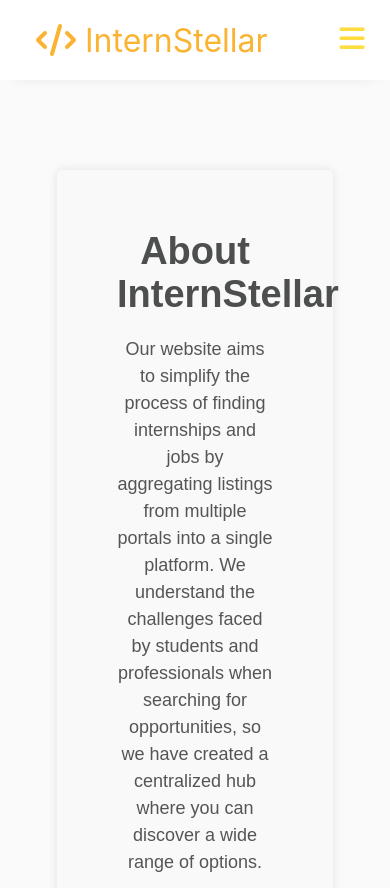
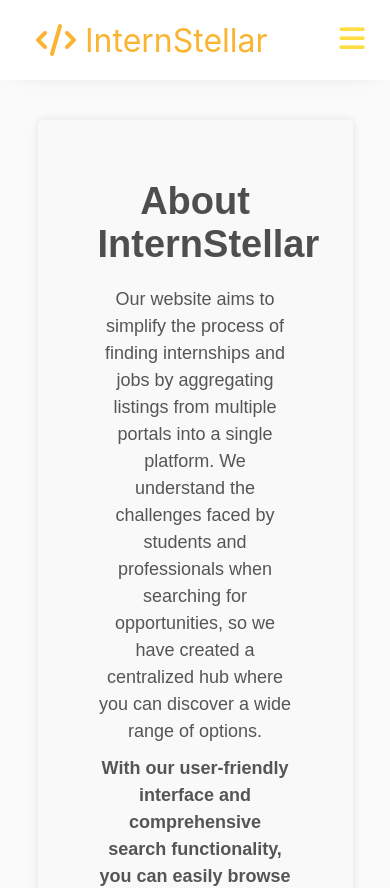
Before and after one commit to pranjaljain2882/InternStellar, a React (Create React App) app: page /about in a window 390 px wide. Shown: the top 888 px of the page. Built offline with nearby package versions, Linux system fonts and the light colour scheme; a web font is replaced by a local one.

Commit message:
Fixed about responsiveness

```diff
--- a/src/components/Pages/AuxiliaryPages/AuxiliaryPages.css
+++ b/src/components/Pages/AuxiliaryPages/AuxiliaryPages.css
@@ -15,13 +15,14 @@
   }
 
 .about-container {
-    max-width: 40%;
+  max-width: 50%;
     margin: 0 auto;
-  margin-top: 90px;
+    margin-top: 40px;
     padding: 60px;
     background-color: #f9f9f9;
     color: #4d4e4e;
     border-radius: 5px;
+    font-family: poppins,Arial,sans-serif;
     box-shadow: 0 0 10px rgba(0, 0, 0, 0.1);
   }
 
@@ -54,3 +55,12 @@
     margin-bottom: 5px;
     margin-top: 40px;
   }
+
+
+  /* @media screen and (max-width:800px) {
+    .about-container {
+      max-width: 90%;
+      margin: 0 auto;
+
+    }
+} */
--- a/src/components/Pages/RecentOpenings/RecentOpenings.css
+++ b/src/components/Pages/RecentOpenings/RecentOpenings.css
@@ -45,7 +45,7 @@
 
 @media screen and (max-width:1000px) {
     .recent{
-        width: 80%;
+        width: 90%;
         /* margin-left: 11%; */
     }
     .recentimg {
@@ -68,3 +68,9 @@
         margin: 1rem;
     }
 }
+
+@media screen and (max-width:363px) {
+    .recentimg {
+        width: 7rem;
+    }
+}
```
Lines whose indentation alone changed are shown as unchanged.
